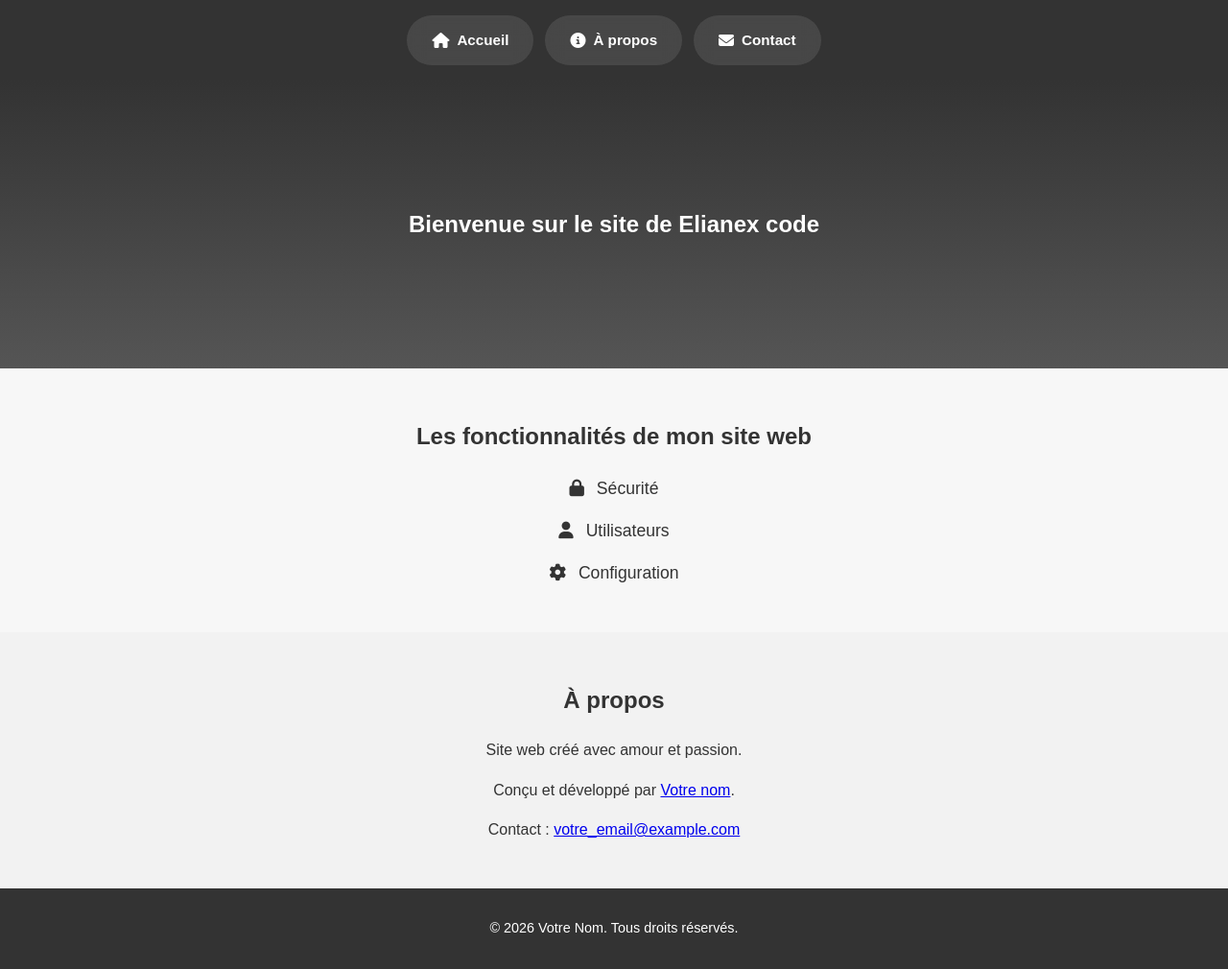
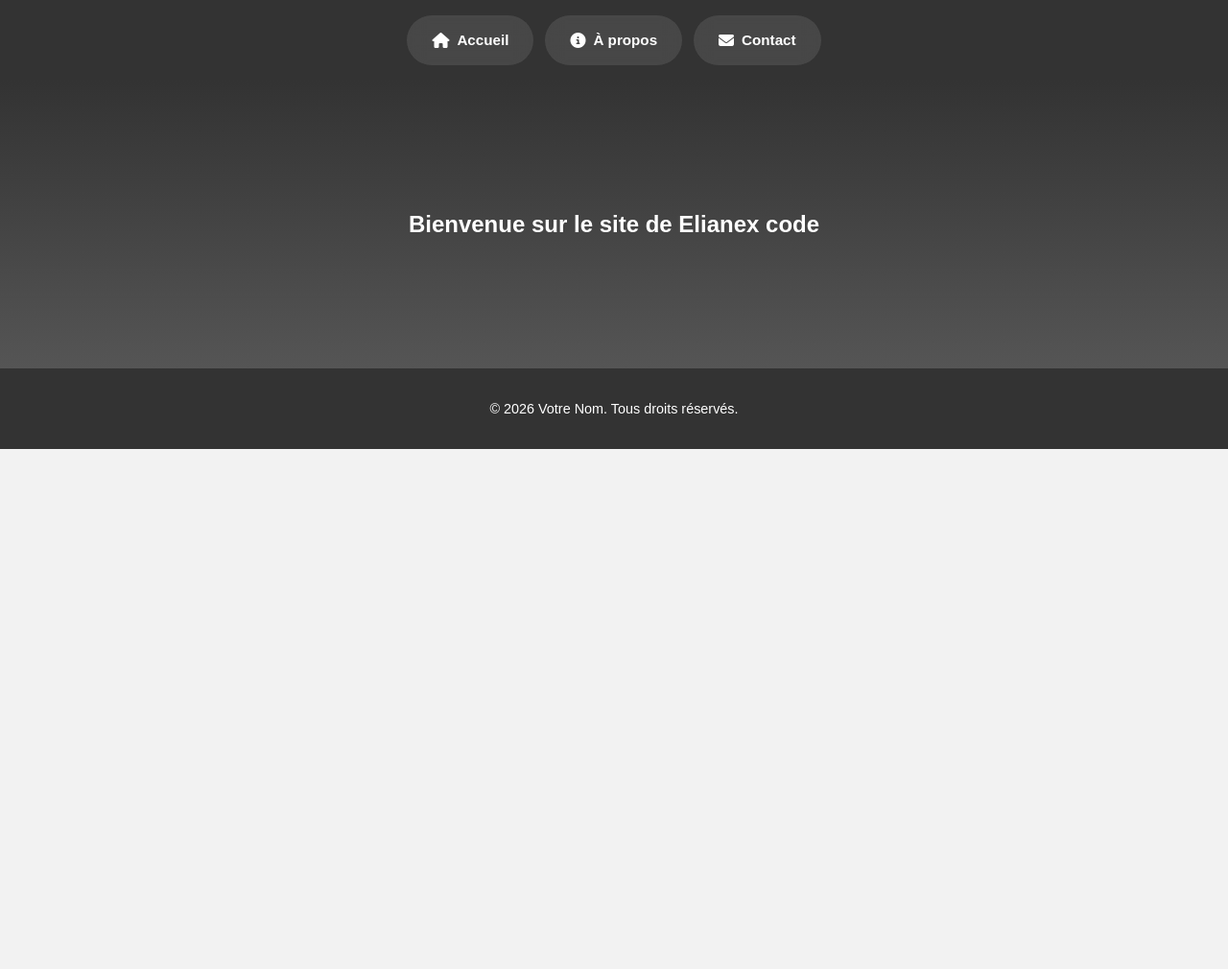
Before and after one commit to geantilchristian-dotcom/mon-premier-site, a plain HTML site: page index.html in a window 1280 px wide. Shown: the whole page at 96% size. After the commit the page ends 800 px from the top, so only its background shows below. Drawn offline with Linux system fonts and the light colour scheme.

Commit message:
feat(agent):
- index.html

```diff
--- a/index.html
+++ b/index.html
@@ -25,21 +25,7 @@
             <h1>Bienvenue sur le site de Elianex code</h1>
         </section>
 
-        <section class="features">
-            <h2>Les fonctionnalités de mon site web</h2>
-            <ul>
-                <li><i class="fas fa-lock"></i> Sécurité</li>
-                <li><i class="fas fa-user"></i> Utilisateurs</li>
-                <li><i class="fas fa-cog"></i> Configuration</li>
-            </ul>
-        </section>
 
-        <section class="about" id="about">
-            <h2>À propos</h2>
-            <p>Site web créé avec amour et passion.</p>
-            <p>Conçu et développé par <a href="https://www.example.com">Votre nom</a>.</p>
-            <p>Contact : <a href="mailto:votre_email@example.com">votre_email@example.com</a></p>
-        </section>
     </main>
 
     <footer>
```
